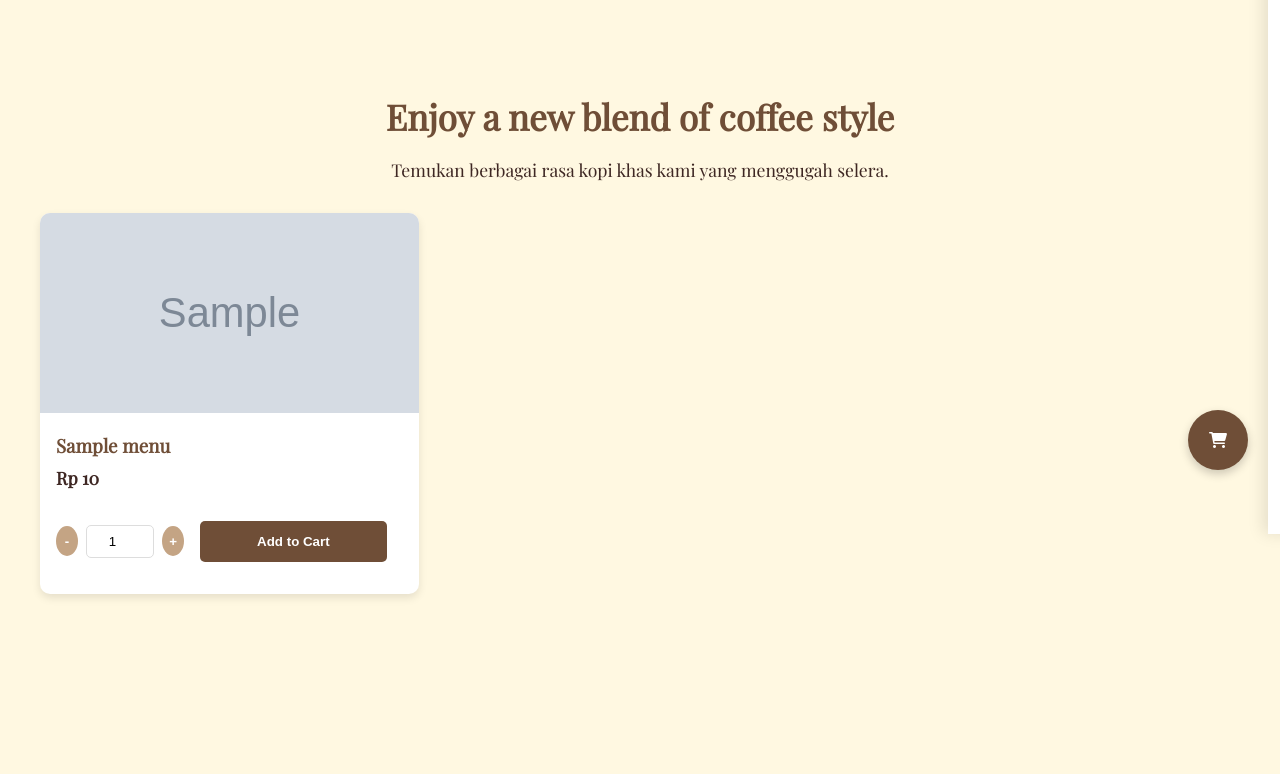
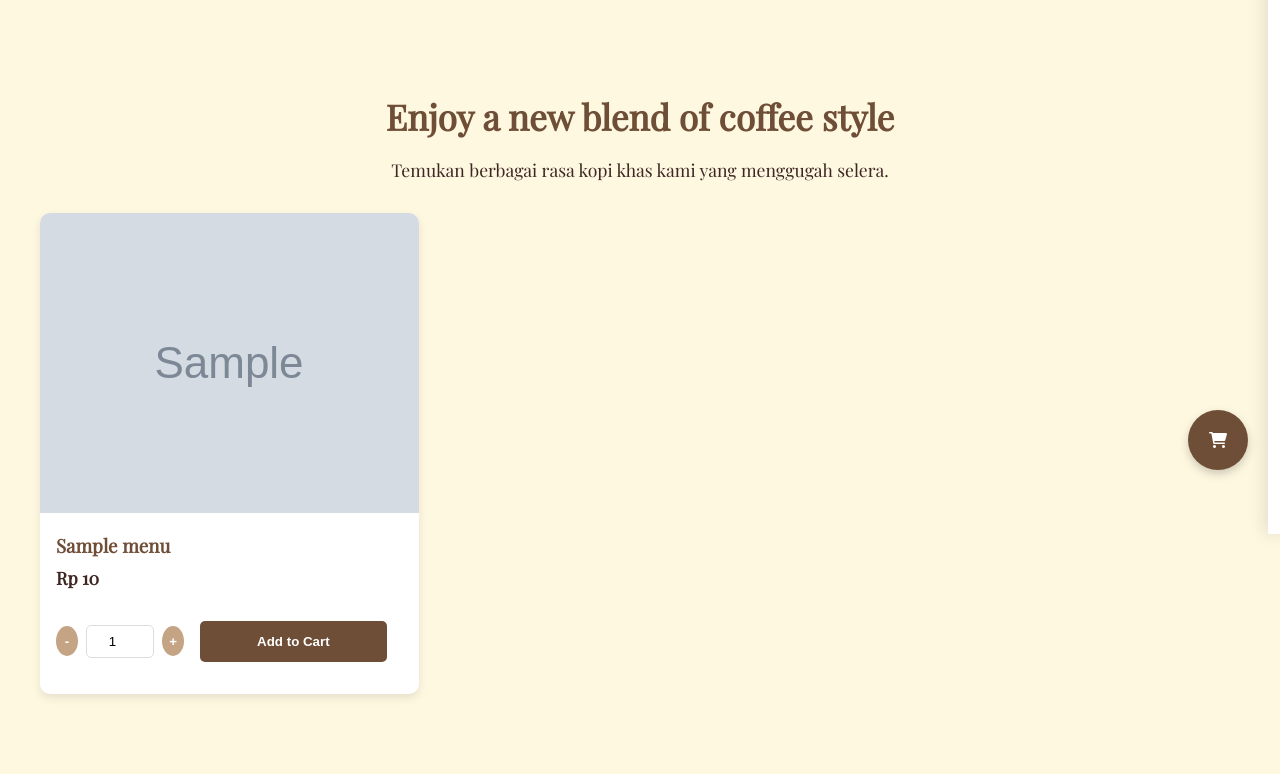
Before and after one commit to Fuentes771/PemogramanWebKelCASS, a PHP site: page /menu.php in a window 1280 px wide. Shown: the part 298-1072 px from the top of the page. Before the commit the page ends 896 px from the top, so only its background shows below. Run offline with PHP 8.4, Linux system fonts and the light colour scheme; tables that the repository leaves empty or names only in its code hold one stand-in row (values such as "Sample post"); grey boxes marked "Sample" are stand-in pictures; some web fonts are replaced.

Commit message:
penambahan dan perubahan menu

```diff
--- a/css/menu.css
+++ b/css/menu.css
@@ -70,6 +70,10 @@ body {
     overflow: hidden;
     box-shadow: 0 4px 8px rgba(0,0,0,0.1);
     transition: transform 0.3s ease, box-shadow 0.3s ease;
+    -webkit-border-radius: 10px;
+    -moz-border-radius: 10px;
+    -ms-border-radius: 10px;
+    -o-border-radius: 10px;
 }
 
 .menu-card:hover {
@@ -79,7 +83,7 @@ body {
 
 .menu-card img {
     width: 100%;
-    height: 200px;
+    height: 300px;
     object-fit: cover;
 }
 
--- a/index.php
+++ b/index.php
@@ -28,7 +28,7 @@ session_start();
       <p class="description">
       Kopi & Kuki adalah tempat di mana aroma kopi segar berpadu sempurna dengan manisnya kuki hangat. Temukan kenyamanan dalam setiap tegukan dan gigitan.
       </p>
-      <a href="#" class="order-button">Order Sekarang</a>
+      <a href="menu.php" class="order-button">Order Sekarang</a>
     </div>
   </section>
 </body>
```
Also changed, not shown: uploads/WhatsApp Image 2025-06-04 at 22.24.29_99b37088.jpg (added), uploads/WhatsApp Image 2025-06-04 at 22.24.30_a158c29b.jpg (added), uploads/WhatsApp Image 2025-06-04 at 22.24.30_d1e40d4d.jpg (added), uploads/gambar3.jpg.
